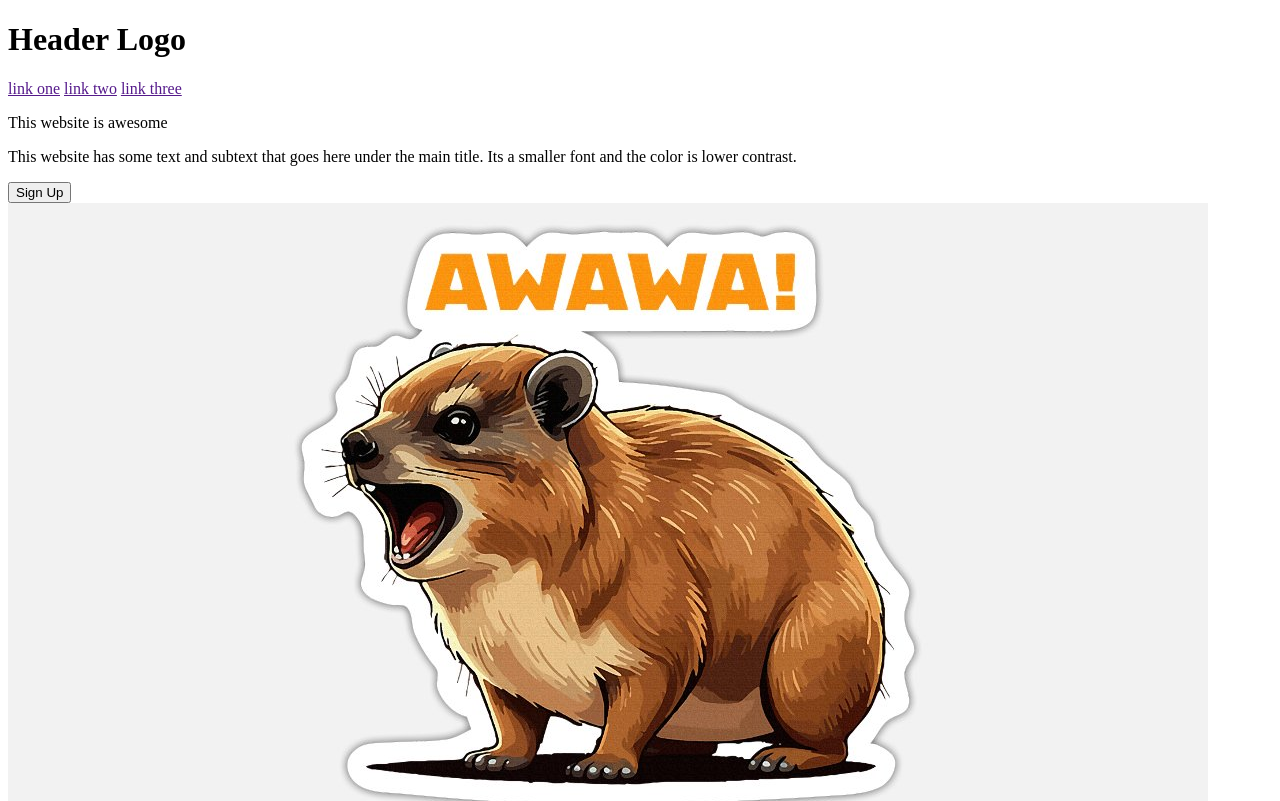
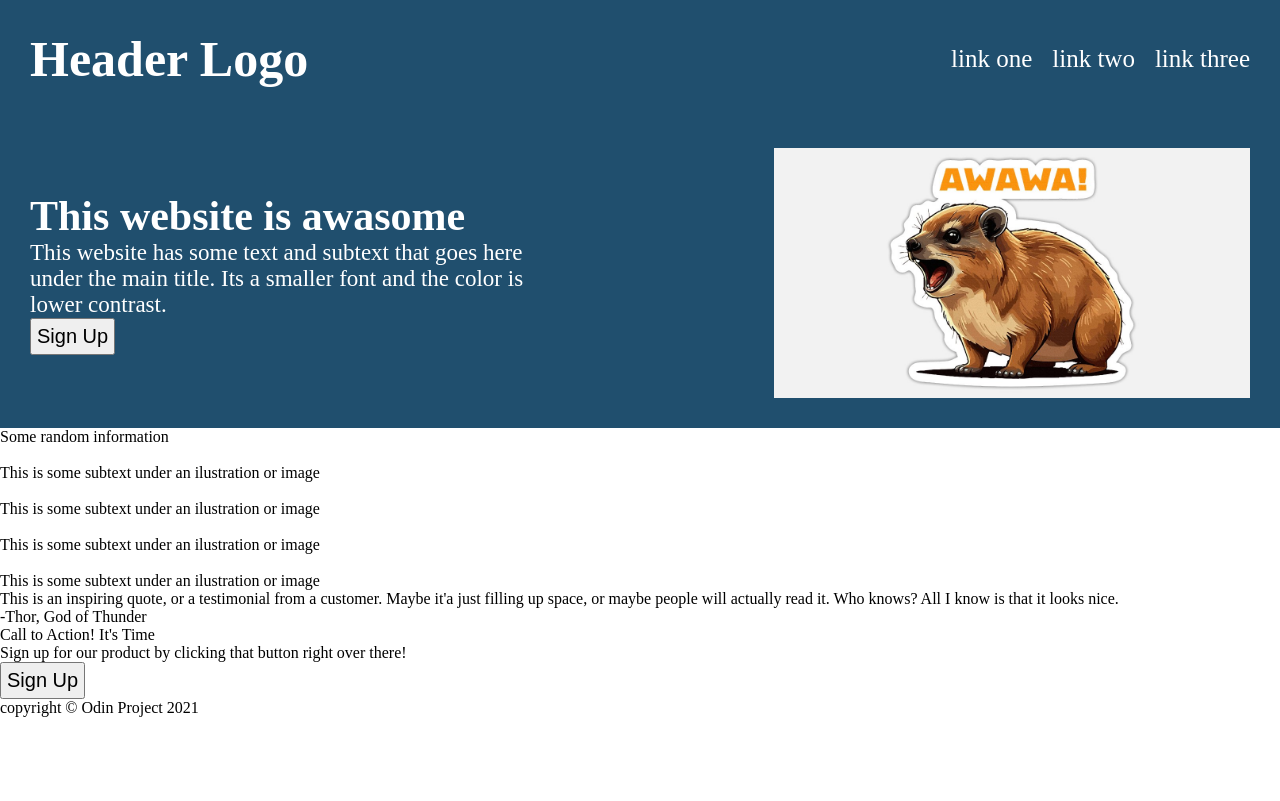
Before and after one commit to LuXeXe/flexbox, a plain HTML site: page index.html in a window 1280 px wide. Shown: the top 801 px of the page. Drawn offline with Linux system fonts and the light colour scheme.

Commit message:
arreglos css en seccion uno

```diff
--- a/index.html
+++ b/index.html
@@ -3,25 +3,30 @@
     <head>
         <title>Flexbox</title>
         <meta charset="UTF-8">
-        <link rel="sylesheet" href="style.css">
+        <link rel="stylesheet" href="./style.css">
     </head>
     <body>
-        <header>
-            <h1>Header Logo</h1>
-            <div class="links">
-                <a href="">link one</a>
-                <a href="">link two</a>
-                <a href="">link three</a>
-            </div>
-        </header>
         <main>
             <div class="sectionOne">
-                <div class="texto">
-                    <p class="titleOne">This website is awesome</p>
+                <div class="header">
+                    <h1>Header Logo</h1>
+                <div class="links">
+                    <a href="">link one</a>
+                    <a href="">link two</a>
+                    <a href="">link three</a>
+                </div>
+                </div>
+
+                <div class="contenedorUno">
+                    <div class="texto">
+                    <p class="titleOne">This website is awasome</p>
                     <p class="subtitle">This website has some text and subtext that goes here under the main title. Its a smaller font and the color is lower contrast.</p>
                     <button>Sign Up</button>
                 </div>
                 <img src="./img/hyrax.jpg">
+                </div>
+
+
             </div>
             <div class="sectionTwo">
                 <p class="titleTwo">Some random information</p>
@@ -44,7 +49,17 @@
                     </div>
                 </div>
             </div>
-            <div class="sectionThree"></div>
+            <div class="sectionThree">
+                <p class="cita">This is an inspiring quote, or a testimonial from a customer. Maybe it'a just filling up space, or maybe people will actually read it. Who knows? All I know is that it looks nice.</p>
+                <div class="ThorXD"><p>-Thor, God of Thunder</p></div>
+            </div>
+            <div class="sectionFour">
+                <div class="contenedorTexto">
+                    <p class="titleThree">Call to Action! It's Time</p>
+                    <p class="signUpMessage">Sign up for our product by clicking that button right over there!</p>
+                </div>
+                <button>Sign Up</button>
+            </div>
         </main>
         <footer><p>copyright &copy; Odin Project 2021</p></footer>
     </body>
--- a/style.css
+++ b/style.css
@@ -0,0 +1,65 @@
+* {
+    margin: 0px;
+    padding: 0px;
+}
+
+.sectionOne {
+    background-color: rgb(32, 79, 110);
+}
+
+.header {
+    display: flex;
+    justify-content: space-between;
+    align-items: center;
+    padding: 30px;
+}
+
+.links {
+    display: flex;
+    gap: 20px;
+
+}
+
+h1 {
+    font-size: 50px;
+}
+
+a {
+    font-size: 25px;
+    text-decoration: none;
+}
+
+h1,a {
+    color: white;
+}
+
+.contenedorUno {
+    display: flex;
+    align-items: center;
+    justify-content: space-between;
+    padding: 30px;
+}
+
+.texto {
+    width: 500px;
+    color: white;
+}
+
+.titleOne {
+    font-size: 42px;
+    font-weight: bold;
+}
+
+.subtitle {
+    font-size: 23px;
+}
+
+button {
+    font-size: 20px;
+    padding: 5px;
+}
+
+img {
+    width: auto;
+    height: 250px;
+}
```
